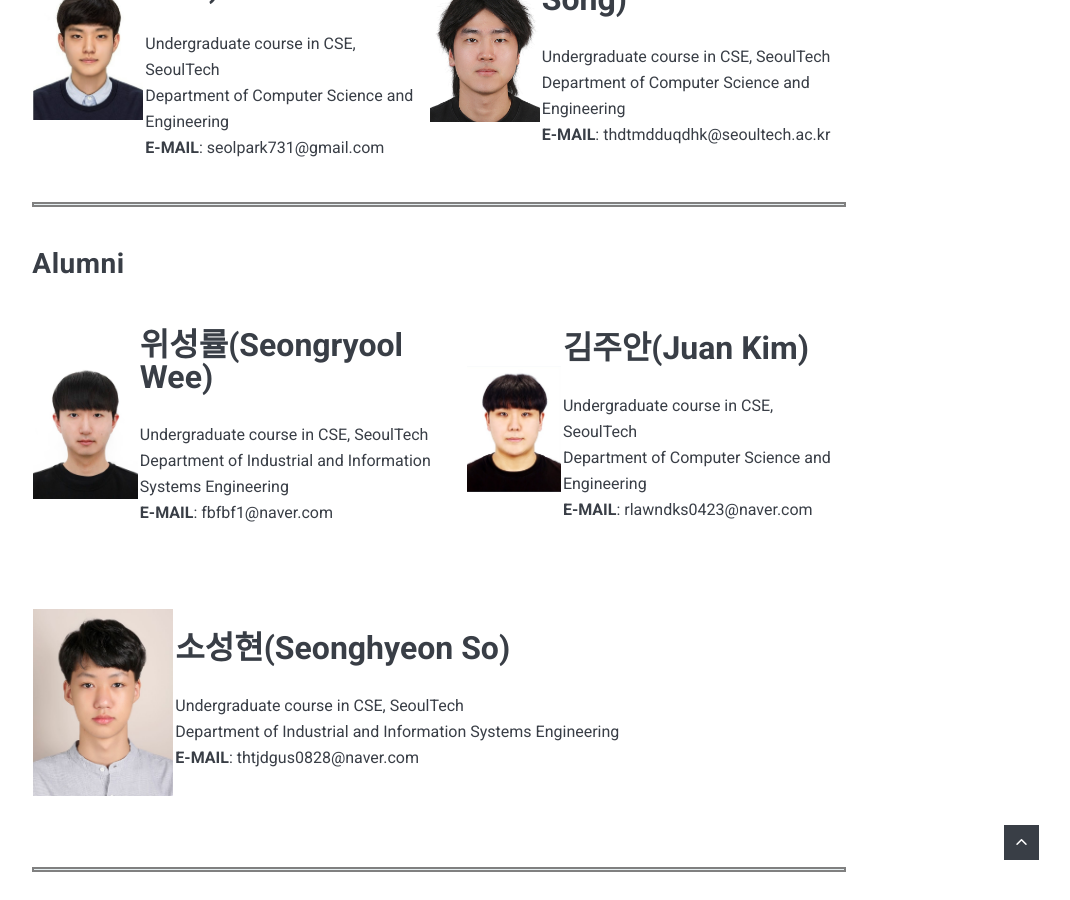
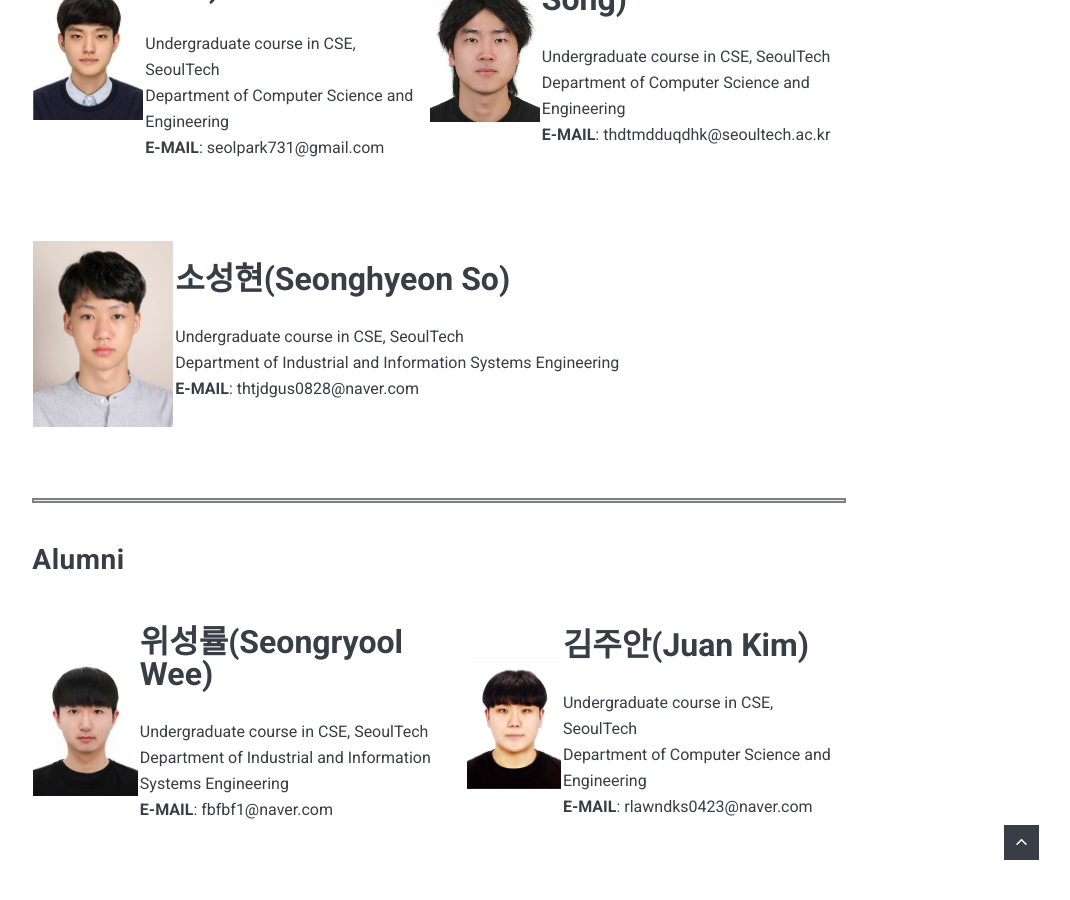
Before and after one commit to Icelab-2020/icelab-2020.github.io, a Jekyll site: the page built from _pages/01_members.md, in a window 1280 px wide and 900 px high, scrolled down 1857 px. Shown: the whole window, without its empty margins (201-1271 px from the left). Built offline with Jekyll 4.4.1, drawn with Linux system fonts in a browser that asks for light colours; nearby versions of some CDN libraries.

Commit message:
Update 01_members.md

```diff
--- a/_pages/01_members.md
+++ b/_pages/01_members.md
@@ -36,6 +36,9 @@ permalink: /01_members/
 |:---|:---|:---|:---|
 | ![iot]({{site.baseurl}}/images/kh.jpg){: width="184" height="235"} |  <b><span style="font-size:200%">설기현(KiHyun Seol)</span></b><br><br> Undergraduate course in CSE, SeoulTech   <br> Department of Computer Science and Engineering  <br> **E-MAIL**: seolpark731@gmail.com | ![iot]({{site.baseurl}}/images/ss.jpg){: width="184"; height="248"} | <b><span style="font-size:200%">송승엽(Seungyeop Song)</span></b><br><br> Undergraduate course in CSE, SeoulTech   <br> Department of Computer Science and Engineering  <br> **E-MAIL**: thdtmdduqdhk@seoultech.ac.kr |
 
+|    |    |
+|:---|:---|
+| ![iot]({{site.baseurl}}/images/sh.jpg){: width="140"; height="210"} | <b><span style="font-size:200%">소성현(Seonghyeon So)</span></b><br><br> Undergraduate course in CSE, SeoulTech   <br> Department of Industrial and Information Systems Engineering  <br> **E-MAIL**: thtjdgus0828@naver.com |
 
 <hr style="border:2px solid gray">
 
```
